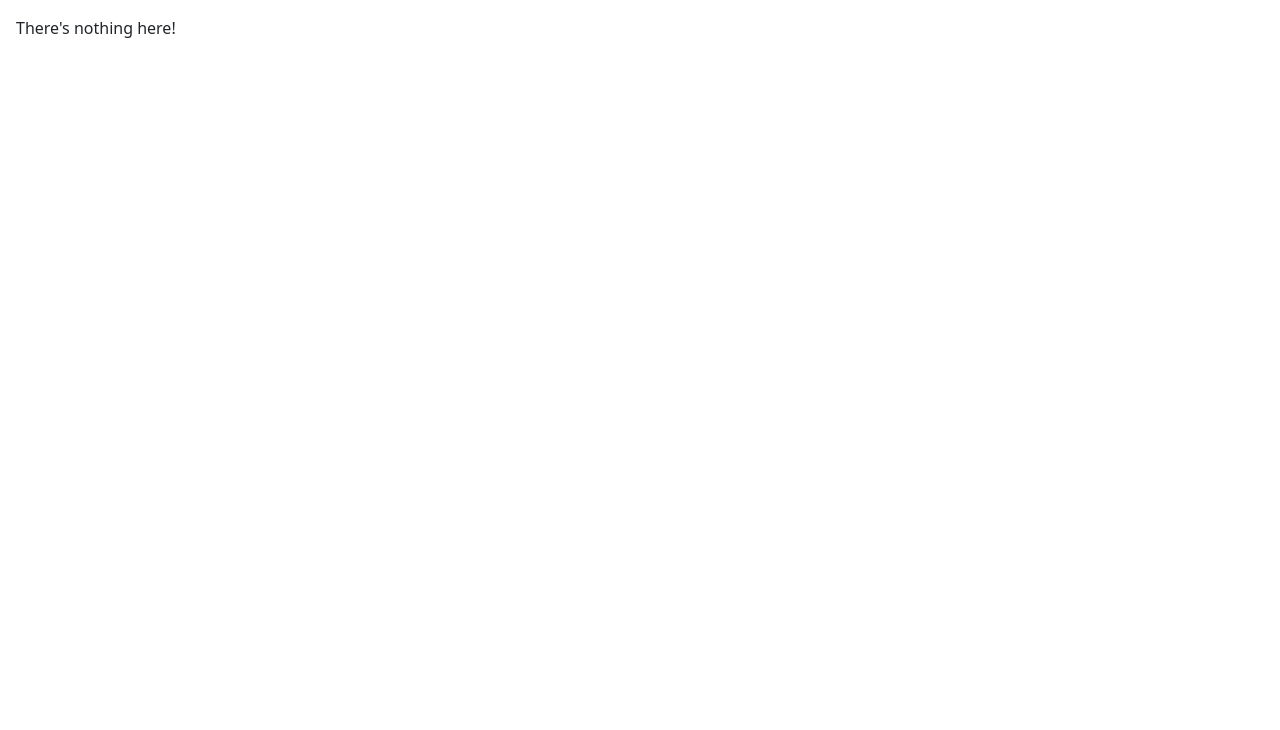
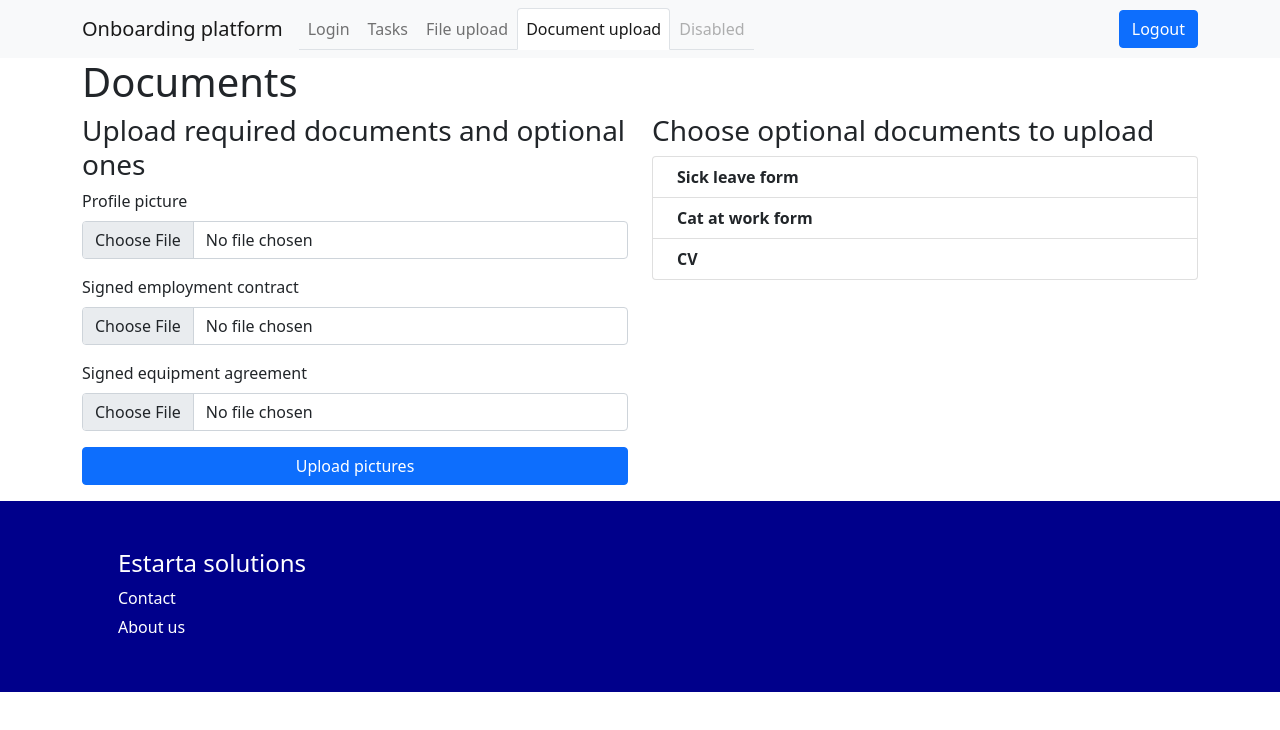
Before and after one commit to tonivuc/demoproject, a React (Create React App) app in the folder frontend/: page /documents-upload in a window 1280 px wide. Shown: the top 730 px of the page. Built offline with nearby package versions, Linux system fonts and the light colour scheme.

Commit message:
List of optional documents, with placeholder data

```diff
--- a/frontend/src/App.js
+++ b/frontend/src/App.js
@@ -11,6 +11,7 @@ import ProtectedRoute from "./components/protectedRoute";
 import Login from "./pages/login";
 import Register from "./pages/register";
 import Tasks from "./pages/tasks";
+import DocumentsPage from "./pages/documents";
 
 function App() {
   return (
@@ -61,6 +62,14 @@ function App() {
               }
             />
             <Route
+              path="documents-upload"
+              element={
+                <ContentFrame pageTitle="Documents">
+                  <DocumentsPage />
+                </ContentFrame>
+              }
+            />
+            <Route
               path="unathorized"
               element={
                 <ContentFrame pageTitle="Unauthorized">
--- /dev/null
+++ b/frontend/src/components/addDocumentListItem.jsx
@@ -0,0 +1,14 @@
+import { ListGroup } from "react-bootstrap";
+
+const AddDocumentListItem = (props) => {
+  const { documentTitle } = props;
+  return (
+    <ListGroup.Item>
+      <div className="ms-2 me-auto">
+        <div className="fw-bold">{documentTitle}</div>
+      </div>
+    </ListGroup.Item>
+  );
+};
+
+export default AddDocumentListItem;
--- /dev/null
+++ b/frontend/src/components/documentTypesList.jsx
@@ -0,0 +1,15 @@
+import { ListGroup } from "react-bootstrap";
+import AddDocumentListItem from "./addDocumentListItem";
+
+const DocumentTypesList = (props) => {
+  const { documentTypes } = props;
+  return (
+    <ListGroup>
+      {documentTypes.map((docuType) => {
+        return <AddDocumentListItem documentTitle={docuType} />;
+      })}
+    </ListGroup>
+  );
+};
+
+export default DocumentTypesList;
--- /dev/null
+++ b/frontend/src/components/dynamicFileUploadForm.jsx
@@ -0,0 +1,71 @@
+import { useState } from "react";
+import { Button, Form, Stack } from "react-bootstrap";
+import FileUploadInput from "./fileUploadInput";
+import { uploadFiles } from "../api/files";
+import uniqid from "uniqid";
+
+const DynamicFileUploadForm = () => {
+  const [inputPrompts, setInputPrompts] = useState([
+    { prompt: "Profile picture", required: true },
+    { prompt: "Signed employment contract", required: true },
+    { prompt: "Signed equipment agreement", required: true },
+  ]);
+
+  const [selectedFiles, setSelectedFiles] = useState([]);
+  const [uploadedFiles, setUploadedFiles] = useState([]);
+
+  const updateSelectedFile = (fileInputNr, selectedFile) => {
+    setSelectedFiles((selectedFiles) => {
+      const newSelectedFiles = [...selectedFiles];
+      if (!newSelectedFiles[fileInputNr]) {
+        newSelectedFiles.splice(fileInputNr, 0, selectedFile);
+      }
+      return newSelectedFiles;
+    });
+  };
+
+  const onFileUpload = () => {
+    const formData = new FormData();
+
+    selectedFiles.map((selectedFile) => {
+      formData.append("myFile", selectedFile, selectedFile.name);
+    });
+    setUploadedFiles(selectedFiles);
+
+    sendFormData(formData);
+  };
+
+  const sendFormData = (formData) => {
+    uploadFiles(formData);
+  };
+
+  const provideImgSrc = (file) => {
+    return URL.createObjectURL(file);
+  };
+
+  return (
+    <Form>
+      <Stack>
+        {inputPrompts.map((inputPrompt, index) => (
+          <FileUploadInput
+            required={inputPrompt.required}
+            prompt={inputPrompt.prompt}
+            inputNr={index}
+            onSelectedFileChange={updateSelectedFile}
+          />
+        ))}
+        <Button onClick={onFileUpload}>Upload pictures</Button>
+        {uploadedFiles.map((uploadedFile) => {
+          return (
+            <div key={uniqid() + uploadedFile.name}>
+              <p>{uploadedFile.name}</p>
+              <img src={provideImgSrc(uploadedFile)}></img>
+            </div>
+          );
+        })}
+      </Stack>
+    </Form>
+  );
+};
+
+export default DynamicFileUploadForm;
--- a/frontend/src/components/fileUploadInput.jsx
+++ b/frontend/src/components/fileUploadInput.jsx
@@ -2,16 +2,16 @@ import { useState } from "react";
 import { Form } from "react-bootstrap";
 
 const FileUploadInput = (props) => {
+  console.log("Inside FileUploadInput");
+  const { prompt, inputNr, onSelectedFileChange } = props;
   // On file select (from the pop up)
   const onFileChange = (event) => {
-    console.log("OnFileChange");
-    // Update the state
-    props.onSelectedFileChange(props.inputNr, event.target.files[0]);
+    onSelectedFileChange(inputNr, event.target.files[0]);
   };
 
   return (
     <Form.Group controlId="formFile" className="mb-3">
-      <Form.Label>Upload file</Form.Label>
+      <Form.Label>{prompt}</Form.Label>
       <Form.Control type="file" onChange={onFileChange} name="uploaded_file" />
     </Form.Group>
   );
--- a/frontend/src/components/mainNav.jsx
+++ b/frontend/src/components/mainNav.jsx
@@ -32,6 +32,11 @@ export default function MainNav() {
               </Nav.Link>
             </Nav.Item>
             <Nav.Item>
+              <Nav.Link as={NavLink} to="/documents-upload">
+                Document upload
+              </Nav.Link>
+            </Nav.Item>
+            <Nav.Item>
               <Nav.Link eventKey="disabled" disabled>
                 Disabled
               </Nav.Link>
--- /dev/null
+++ b/frontend/src/pages/documents.jsx
@@ -0,0 +1,23 @@
+import { Col, Row } from "react-bootstrap";
+import DocumentTypesList from "../components/documentTypesList";
+import DynamicFileUploadForm from "../components/dynamicFileUploadForm";
+
+function DocumentsPage() {
+  const optionalDocuments = ["Sick leave form", "Cat at work form", "CV"];
+  return (
+    <>
+      <Row>
+        <Col sm={6}>
+          <h3>Upload required documents and optional ones</h3>
+          <DynamicFileUploadForm></DynamicFileUploadForm>
+        </Col>
+        <Col sm={6}>
+          <h3>Choose optional documents to upload</h3>
+          <DocumentTypesList documentTypes={optionalDocuments} />
+        </Col>
+      </Row>
+    </>
+  );
+}
+
+export default DocumentsPage;
--- a/frontend/src/pages/fileUpload.jsx
+++ b/frontend/src/pages/fileUpload.jsx
@@ -1,4 +1,3 @@
-import Button from "react-bootstrap/Button";
 import FileUploadForm from "../components/fileUploadForm";
 
 function FileUploadPage() {
```
